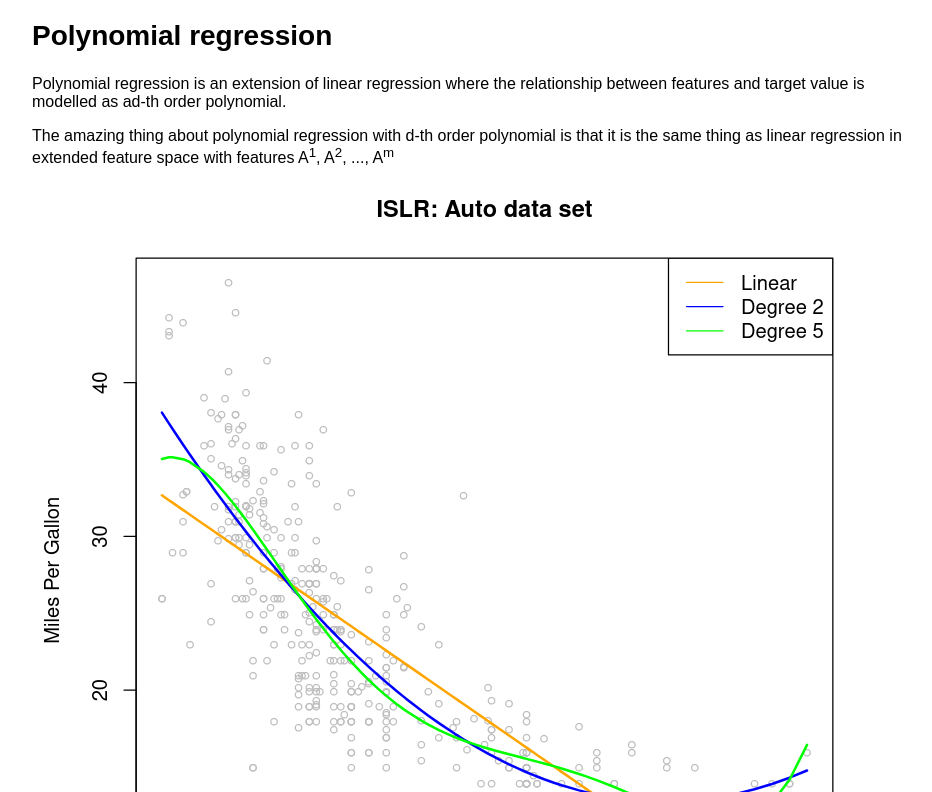
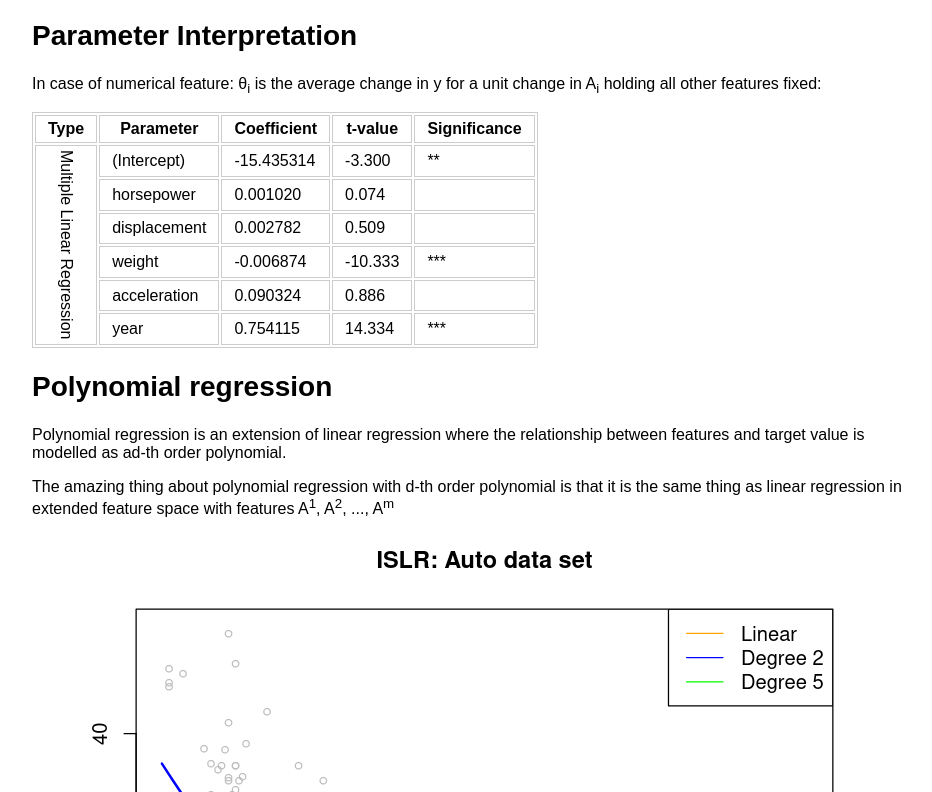
Before and after one commit to mw-mff-uk/NSWI141, a plain HTML site: page zapocet/linear-regression.html in a window 1280 px wide. Shown: the part 828-1620 px from the top of the page, without its empty margins (318-1250 px from the left). Drawn offline with Linux system fonts and the light colour scheme.

Commit message:
Simple web done

```diff
--- a/zapocet/linear-regression.html
+++ b/zapocet/linear-regression.html
@@ -60,6 +60,69 @@
 
           <section>
             <header>
+              <h2>Parameter Interpretation</h2>
+            </header>
+            <p>
+              In case of numerical feature: &theta;<sub>i</sub> is the average
+              change in y for a unit change in A<sub>i</sub> holding all other
+              features fixed:
+            </p>
+            <table>
+              <thead>
+                <tr>
+                  <th>Type</th>
+                  <th>Parameter</th>
+                  <th>Coefficient</th>
+                  <th>t-value</th>
+                  <th>Significance</th>
+                </tr>
+              </thead>
+              <tbody>
+                <tr>
+                  <td rowspan="6" class="vertical">
+                    Multiple Linear Regression
+                  </td>
+                  <td>(Intercept)</td>
+                  <td>-15.435314</td>
+                  <td>-3.300</td>
+                  <td>**</td>
+                </tr>
+                <tr>
+                  <td>horsepower</td>
+                  <td>0.001020</td>
+                  <td>0.074</td>
+                  <td></td>
+                </tr>
+                <tr>
+                  <td>displacement</td>
+                  <td>0.002782</td>
+                  <td>0.509</td>
+                  <td></td>
+                </tr>
+                <tr>
+                  <td>weight</td>
+                  <td>-0.006874</td>
+                  <td>-10.333</td>
+                  <td>***</td>
+                </tr>
+                <tr>
+                  <td>acceleration</td>
+                  <td>0.090324</td>
+                  <td>0.886</td>
+                  <td></td>
+                </tr>
+                <tr>
+                  <td>year</td>
+                  <td>0.754115</td>
+                  <td>14.334</td>
+                  <td>***</td>
+                </tr>
+              </tbody>
+            </table>
+          </section>
+
+          <section>
+            <header>
               <h2>Polynomial regression</h2>
             </header>
             <p>
--- a/zapocet/style.css
+++ b/zapocet/style.css
@@ -86,6 +86,20 @@ img {
   max-width: 100%;
 }
 
+table {
+  border: 1px solid #ccc;
+}
+
+td,
+th {
+  padding: 4px 12px;
+  border: 1px solid #ccc;
+}
+
+.vertical {
+  writing-mode: vertical-lr;
+}
+
 /* Layout */
 #nav {
   position: fixed;
```
